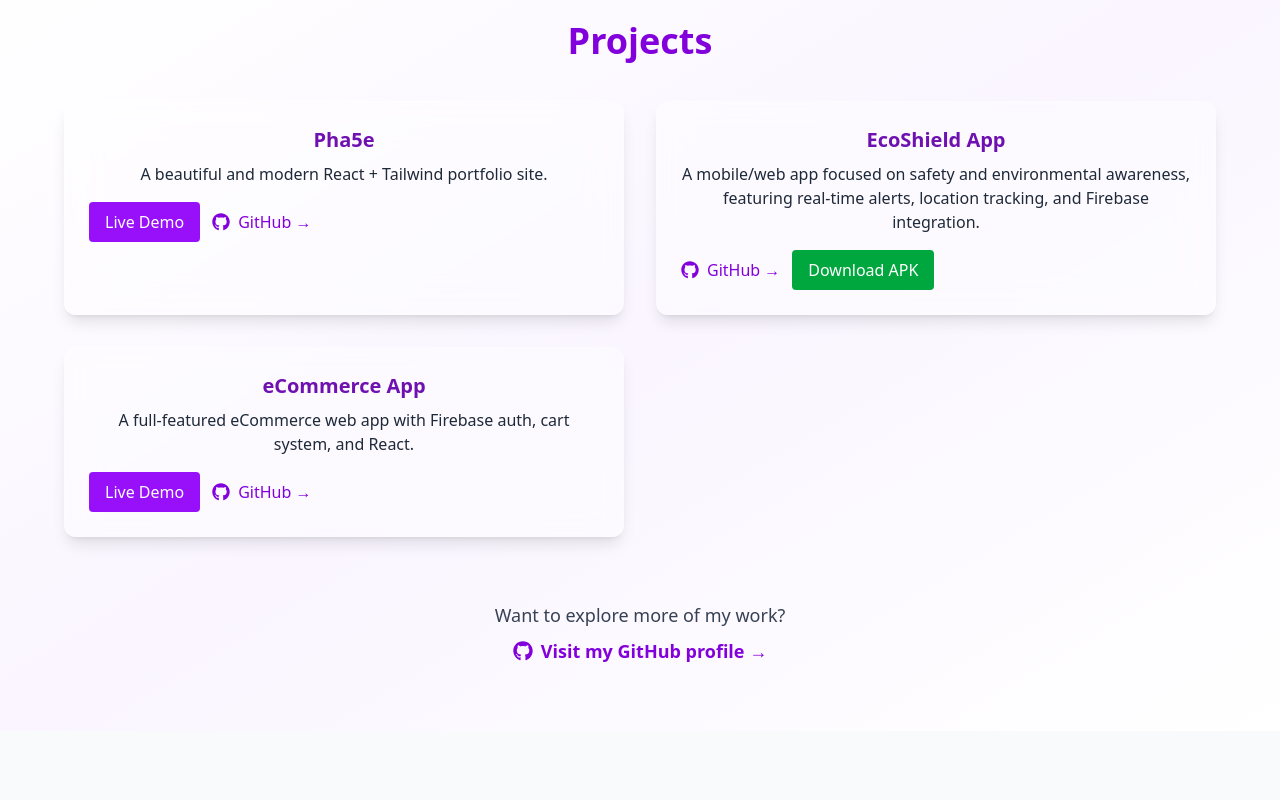
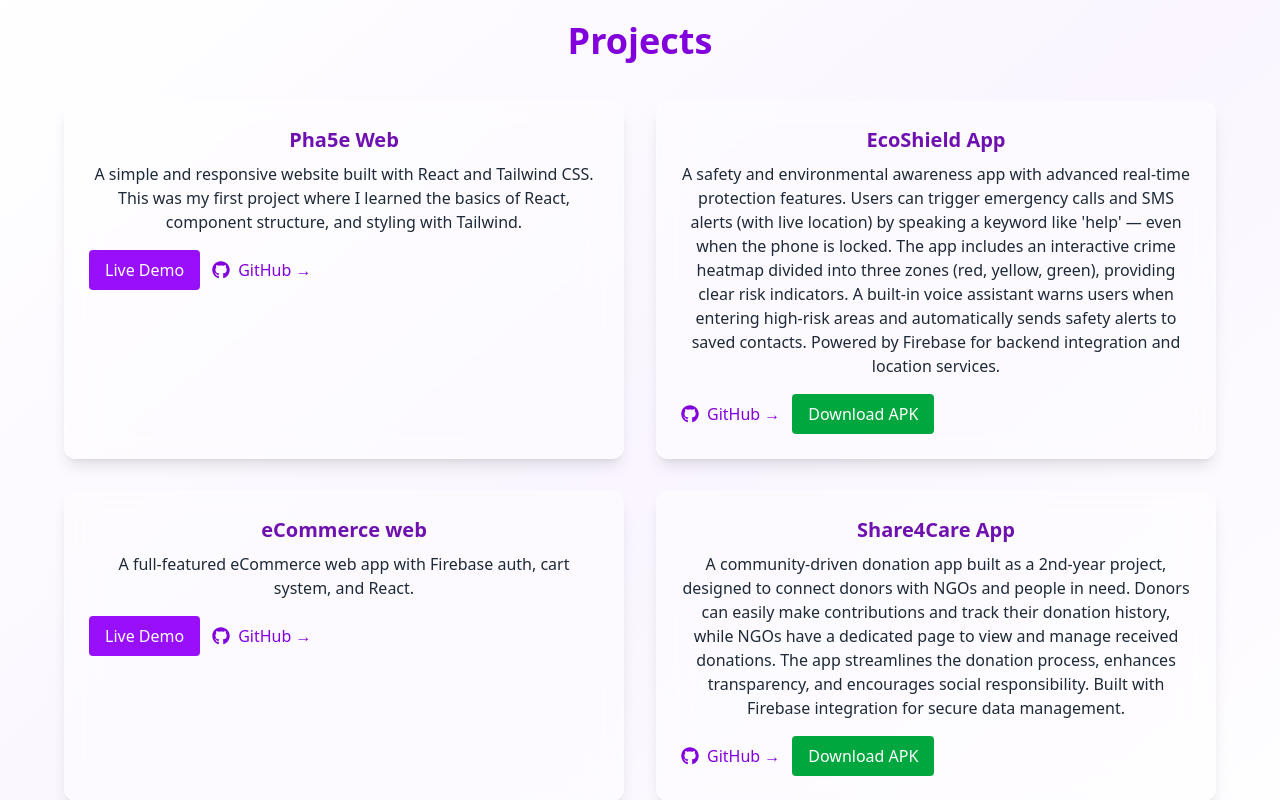
Before and after one commit to shoaib9955/my-portfolio, a React (Vite) app: page / in a window 1280 px wide. Shown: the part 2360-3160 px from the top of the page. Built offline with nearby package versions, Linux system fonts and the light colour scheme.

Commit message:
Initial commit: First React + Tailwind portfolio project

```diff
--- a/src/data/projects.js
+++ b/src/data/projects.js
@@ -1,25 +1,36 @@
 const projects = [
   {
-    title: "Pha5e",
-    description: "A beautiful and modern React + Tailwind portfolio site.",
+    title: "Pha5e Web",
+    description:
+      "A simple and responsive website built with React and Tailwind CSS. This was my first project where I learned the basics of React, component structure, and styling with Tailwind.",
     github: "https://github.com/shoaib9955/Pha5e.git",
     demo: "https://pha5e-nine.vercel.app",
   },
+
   {
     title: "EcoShield App",
     description:
-      "A mobile/web app focused on safety and environmental awareness, featuring real-time alerts, location tracking, and Firebase integration.",
+      "A safety and environmental awareness app with advanced real-time protection features. Users can trigger emergency calls and SMS alerts (with live location) by speaking a keyword like 'help' — even when the phone is locked. The app includes an interactive crime heatmap divided into three zones (red, yellow, green), providing clear risk indicators. A built-in voice assistant warns users when entering high-risk areas and automatically sends safety alerts to saved contacts. Powered by Firebase for backend integration and location services.",
     github: "https://github.com/shoaib9955/safetyapp.git",
-    demo: "", // optional
-    apk: "https://github.com/shoaib9955/safetyapp/releases/latest/download/app-release.apk", // ✅ key:value
+    demo: null,
+    apk: "https://github.com/shoaib9955/safetyapp/releases/latest/download/app-release.apk",
   },
+
   {
-    title: "eCommerce App",
+    title: "eCommerce web",
     description:
       "A full-featured eCommerce web app with Firebase auth, cart system, and React.",
     github: "https://github.com/shoaib9955/ecommerce.git",
     demo: "https://tsshop.vercel.app/",
   },
+  {
+    title: "Share4Care App",
+    description:
+      "A community-driven donation app built as a 2nd-year project, designed to connect donors with NGOs and people in need. Donors can easily make contributions and track their donation history, while NGOs have a dedicated page to view and manage received donations. The app streamlines the donation process, enhances transparency, and encourages social responsibility. Built with Firebase integration for secure data management.",
+    github: "https://github.com/shoaib9955/SHARE4CARE.git",
+    demo: null, // optional live preview
+    apk: "https://github.com/shoaib9955/SHARE4CARE/releases/download/share4care/app-release.apk",
+  },
 ];
 
 export default projects;
```
